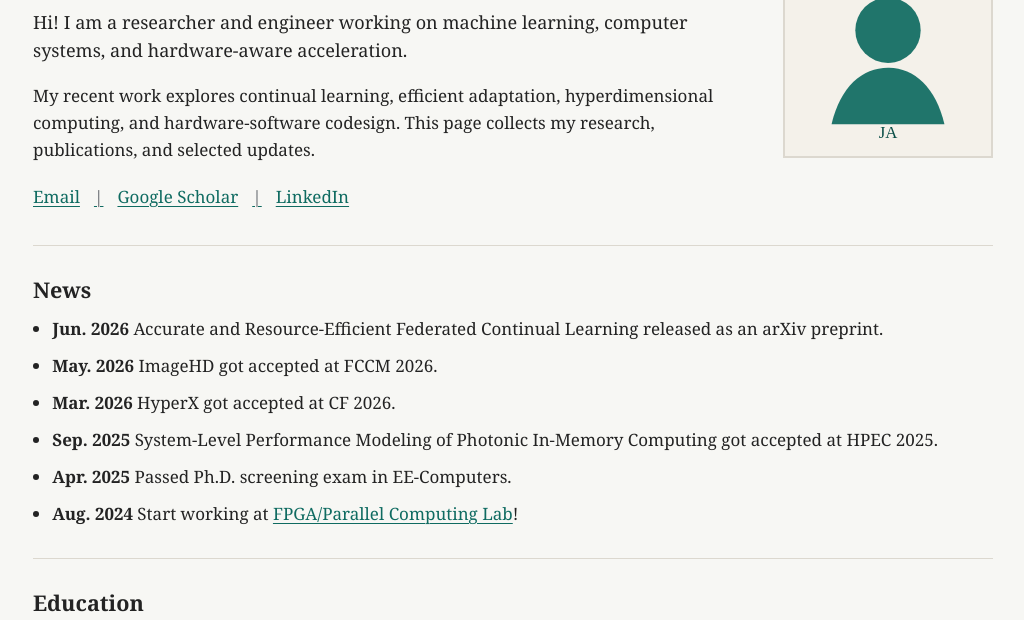
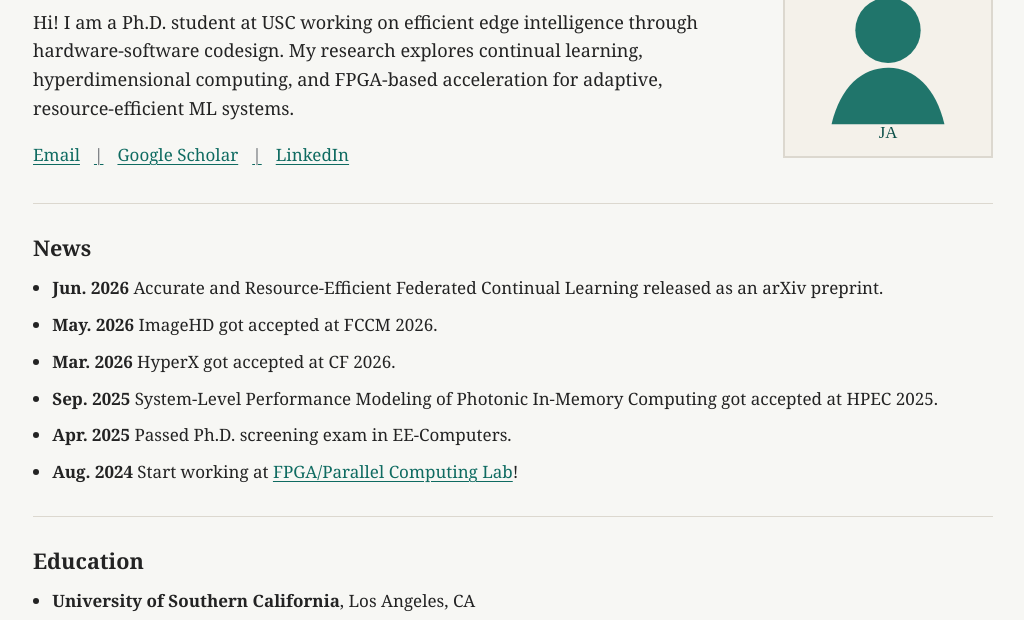
Before and after one commit to JebacyrilArockiaraj/JebacyrilArockiaraj.github.io, a plain HTML site: page index.html in a window 1280 px wide. Shown: the part 108-728 px from the top of the page, without its empty margins (127-1151 px from the left). Drawn offline with Linux system fonts and the light colour scheme.

Commit message:
Update homepage intro

```diff
--- a/index.html
+++ b/index.html
@@ -16,13 +16,11 @@
         <div class="intro-copy">
           <h1 id="name">Jebacyril Arockiaraj</h1>
           <p class="lead">
-            Hi! I am a researcher and engineer working on machine learning,
-            computer systems, and hardware-aware acceleration.
-          </p>
-          <p>
-            My recent work explores continual learning, efficient adaptation,
-            hyperdimensional computing, and hardware-software codesign. This
-            page collects my research, publications, and selected updates.
+            Hi! I am a Ph.D. student at USC working on efficient edge
+            intelligence through hardware-software codesign. My research
+            explores continual learning, hyperdimensional computing, and
+            FPGA-based acceleration for adaptive, resource-efficient ML
+            systems.
           </p>
           <nav class="links" aria-label="Profile links">
             <a href="mailto:arockiar@usc.edu">Email</a>
```
